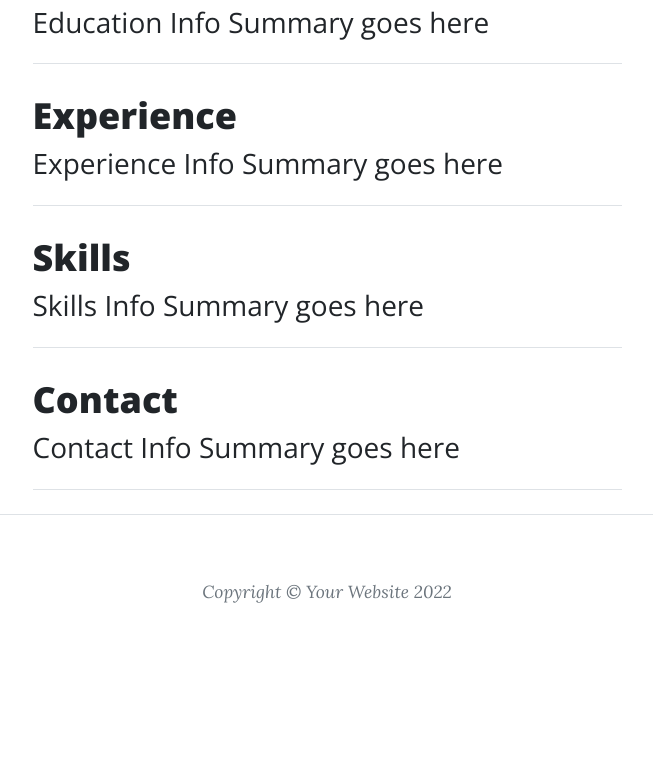
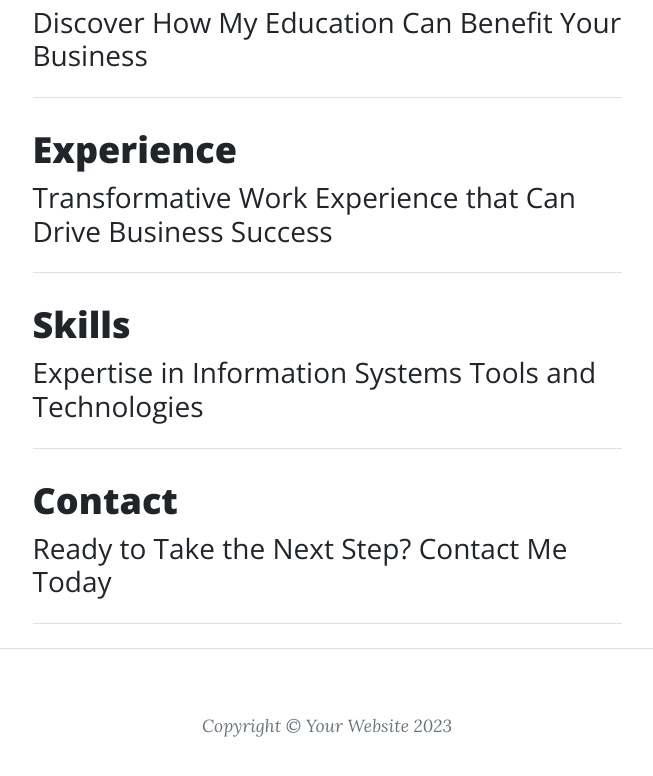
Before and after one commit to b1of5bs/IS_201_Web-Development, a plain HTML site: page html/index.html in a window 1280 px wide. Shown: the part 658-1434 px from the top of the page, without its empty margins (313-966 px from the left). Before the commit the page ends 1311 px from the top, so only its background shows below. Drawn offline with nearby package versions, Linux system fonts and the light colour scheme.

Commit message:
Add files via upload

```diff
--- a/html/index.html
+++ b/html/index.html
@@ -56,13 +56,8 @@
                     <div class="post-preview">
                         <a href="education.html">
                             <h2 class="post-title" id="edu">Education</h2>
-                            <h3 class="post-subtitle">Education Info Summary goes here</h3>
+                            <h3 class="post-subtitle">Discover How My Education Can Benefit Your Business</h3>
                         </a>
-                        <!--<p class="post-meta">
-                            Posted by
-                            <a href="#!">Start Bootstrap</a>
-                            on September 24, 2022
-                        </p>-->
                     </div>
                     <!-- Divider-->
                     <hr class="my-4" />
@@ -70,7 +65,7 @@
                     <div class="post-preview">
                         <a href="experience.html">
                             <h2 class="post-title" id="exp">Experience</h2>
-                            <h3 class="post-subtitle">Experience Info Summary goes here</h3>
+                            <h3 class="post-subtitle">Transformative Work Experience that Can Drive Business Success</h3>
                         </a>
                     </div>
                     <!-- Divider-->
@@ -79,7 +74,7 @@
                     <div class="post-preview">
                         <a href="skills.html">
                             <h2 class="post-title" id="ski">Skills</h2>
-                            <h3 class="post-subtitle">Skills Info Summary goes here</h3>
+                            <h3 class="post-subtitle">Expertise in Information Systems Tools and Technologies</h3>
                         </a>
                     </div>
                     <!-- Divider-->
@@ -88,7 +83,7 @@
                     <div class="post-preview">
                         <a href="contact.html">
                             <h2 class="post-title" id="con">Contact</h2>
-                            <h3 class="post-subtitle">Contact Info Summary goes here</h3>
+                            <h3 class="post-subtitle">Ready to Take the Next Step? Contact Me Today</h3>
                         </a>
                     </div>
                     <!-- Divider-->
@@ -104,33 +99,8 @@
                 <div class="row gx-4 gx-lg-5 justify-content-center">
                     <div class="col-md-10 col-lg-8 col-xl-7">
                         <ul class="list-inline text-center">
-                            <!--
-                            <li class="list-inline-item">
-                                <a href="#!">
-                                    <span class="fa-stack fa-lg">
-                                        <i class="fas fa-circle fa-stack-2x"></i>
-                                        <i class="fab fa-twitter fa-stack-1x fa-inverse"></i>
-                                    </span>
-                                </a>
-                            </li>
-                            <li class="list-inline-item">
-                                <a href="#!">
-                                    <span class="fa-stack fa-lg">
-                                        <i class="fas fa-circle fa-stack-2x"></i>
-                                        <i class="fab fa-facebook-f fa-stack-1x fa-inverse"></i>
-                                    </span>
-                                </a>
-                            </li>
-                            <li class="list-inline-item">
-                                <a href="#!">
-                                    <span class="fa-stack fa-lg">
-                                        <i class="fas fa-circle fa-stack-2x"></i>
-                                        <i class="fab fa-github fa-stack-1x fa-inverse"></i>
-                                    </span>
-                                </a>
-                            </li>-->
                         </ul>
-                        <div class="small text-center text-muted fst-italic">Copyright &copy; Your Website 2022</div>
+                        <div class="small text-center text-muted fst-italic">Copyright &copy; Your Website 2023</div>
                     </div>
                 </div>
             </div>
```
Also changed, not shown: html/contact.html (+2 -2 lines), html/education.html (+1 -1 lines), html/experience.html (+5 -5 lines), html/scratch page.html (+6 -5 lines), html/skills.html (+2 -1 lines).
